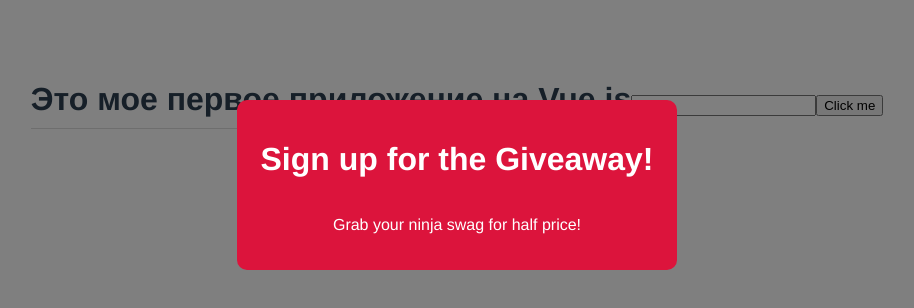
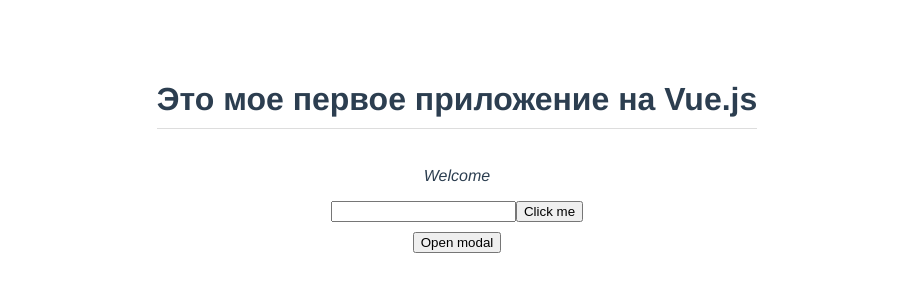
Before and after one commit to AbayReushenov/vue-projects-modal-project, a Vue app: page / in a window 1280 px wide. Shown: the top 308 px of the page, without its empty margins (183-1097 px from the left). Built offline with nearby package versions, Linux system fonts and the light colour scheme.

Commit message:
Added condition showModal

```diff
--- a/src/App.vue
+++ b/src/App.vue
@@ -1,8 +1,14 @@
 <template>
   <h1>{{ title }}</h1>
+  <p>Welcome</p>
   <input type="text" ref="name">
   <button @click="handleClick">Click me</button>
-  <Modal :header="header" :text="text" theme="sale"/>
+  <div v-if="showModal">
+    <Modal :header="header" :text="text" theme="sale"/>
+  </div>
+  <div class="handle-modal">
+    <button @click="toggleModal">Open modal</button>
+  </div>
 </template>
 
 <script>
@@ -18,6 +24,7 @@
       title: "Это мое первое приложение на Vue.js",
       header: "Sign up for the Giveaway!",
       text: "Grab your ninja swag for half price!",
+      showModal: false,
     }
   },
   methods: {
@@ -25,6 +32,9 @@
       console.log(this.$refs.name)
       this.$refs.name.classList.add('active')
       this.$refs.name.focus()
+    },
+    toggleModal() {
+      this.showModal = !this.showModal
     }
   }
 };
@@ -45,4 +55,8 @@
   display: inline-block;
   padding-bottom: 10px;
 }
+
+.handle-modal {
+  margin: 10px;
+}
 </style>
```
Also changed, not shown: 1 other file (tests, documents, lock files or other folders).
